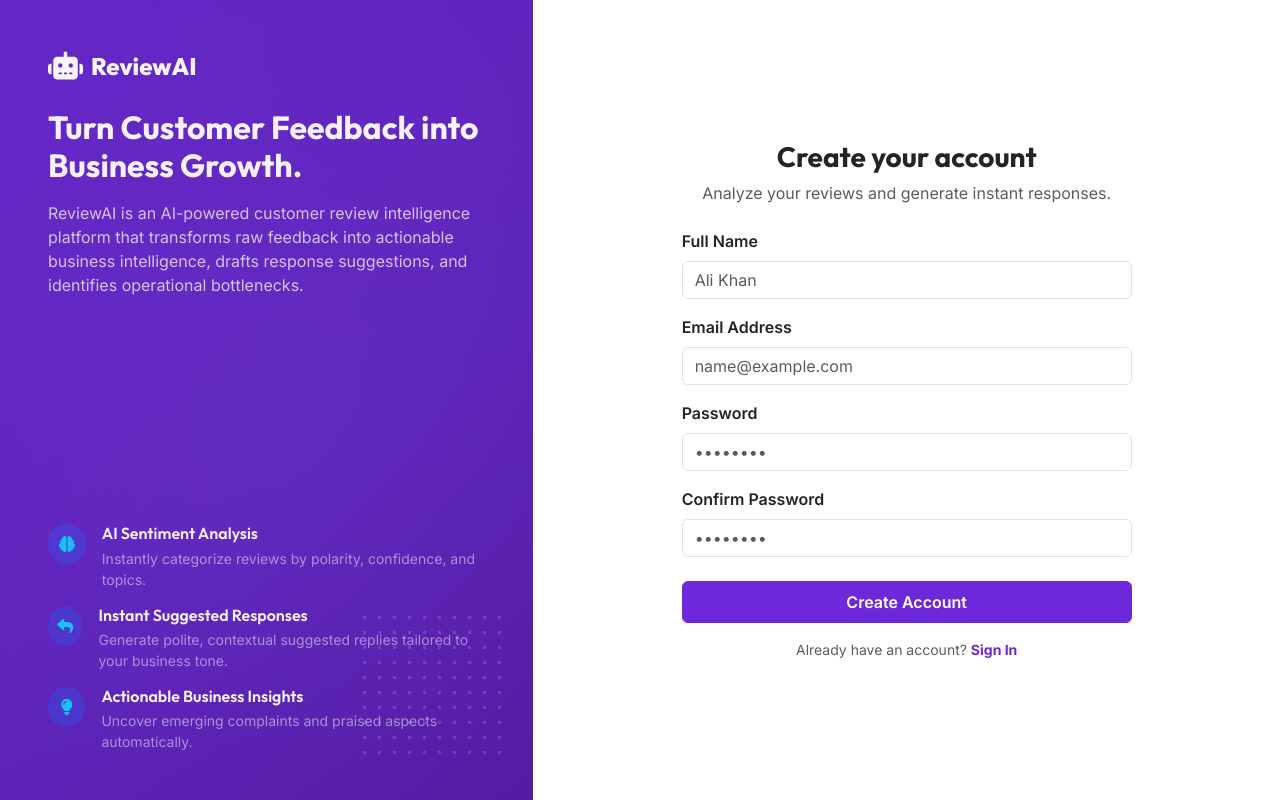
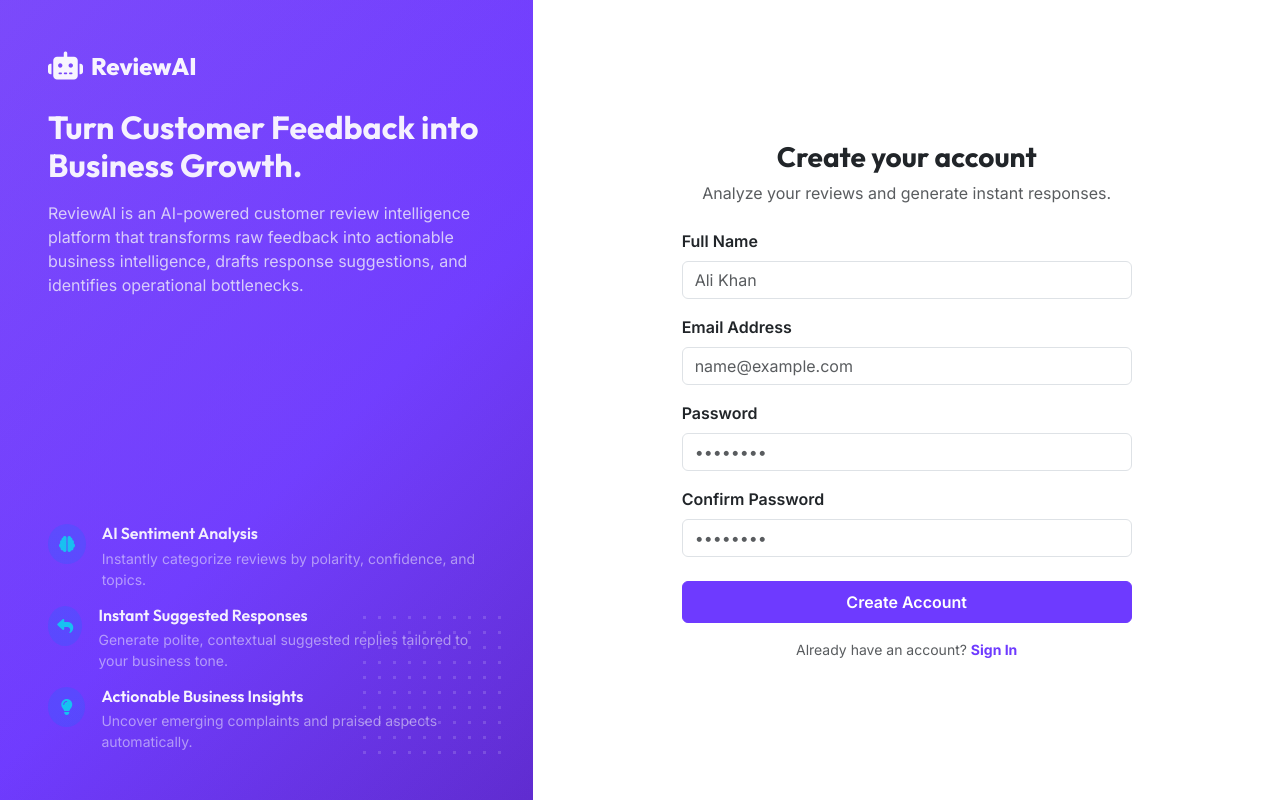
Before and after one commit to Hamzaiftikhar01/ReviewAI, a Django app: page /accounts/register/ in a window 1280 px wide. Run offline with Django 5.2, Linux system fonts and the light colour scheme.

Commit message:
Update brand color variables to use vibrant purple #6E3AFF

```diff
--- a/reviewai/static/css/style.css
+++ b/reviewai/static/css/style.css
@@ -2,9 +2,9 @@
 @import url('https://fonts.googleapis.com/css2?family=Inter:wght@300;400;500;600;700&family=Outfit:wght@400;500;600;700;800&display=swap');
 
 :root {
-    --primary-color: #5B21B6;       /* Premium Dark Purple */
-    --primary-light: #7C3AED;       /* Vibrant Purple */
-    --accent-color: #6D28D9;        /* Indigo-Purple */
+    --primary-color: #6E3AFF;       /* HEX: #6E3AFF - Vibrant Purple */
+    --primary-light: #8B5CF6;       /* Vibrant violet secondary */
+    --accent-color: #6E3AFF;        /* Purple Accent */
     --accent-purple: #BE185D;       /* Pink/Magenta Strategic Accent */
     --background-color: #F8F7FC;    /* Light Purple-Gray Background */
     --card-background: #ffffff;     /* White Cards */
@@ -48,7 +48,7 @@ h1, h2, h3, h4, h5, h6, .brand-logo {
 }
 
 .auth-sidebar {
-    background: linear-gradient(-45deg, #3B0764, #5B21B6, #6D28D9, #4C1D95);
+    background: linear-gradient(-45deg, #3B0764, #6E3AFF, #8B5CF6, #1E1B4B);
     background-size: 400% 400%;
     animation: gradientBG 15s ease infinite;
     color: #ffffff;
```
